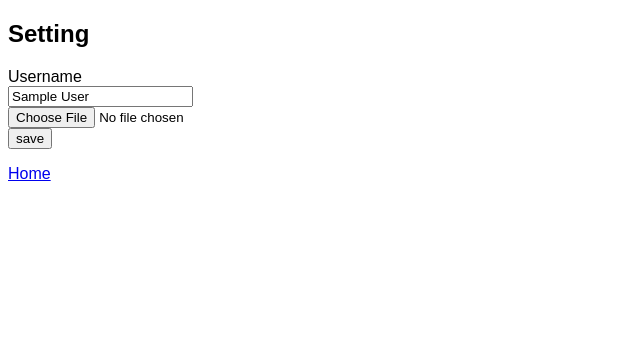
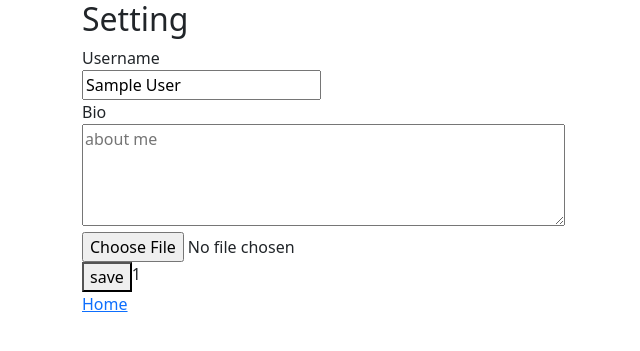
Before and after one commit to reactxsw/register-login-PHP, a PHP site: page /setting.php in a window 1280 px wide. Shown: the top 351 px of the page, without its empty margins (0-640 px from the left). Run offline with PHP 8.4, Linux system fonts and the light colour scheme; the visitor is signed in with stand-in values (Sample User, id 1).

Commit message:
Update setting.php

```diff
--- a/setting.php
+++ b/setting.php
@@ -1,18 +1,18 @@
 <?php
 session_start();
-    include('server.php');
+include ('server.php');
 
-    if (!isset($_SESSION['username'])) {
-        $_SESSION['msg'] = "You must log in first";
+if (!isset($_SESSION['username']))
+{
     header('location: login.php');
 }
 
-    if (isset($_GET['logout'])) {
+if (isset($_GET['logout']))
+{
     session_destroy();
     unset($_SESSION['username']);
     header('location: login.php');
 }
-
 ?>
 
 <!DOCTYPE html>
@@ -21,34 +21,50 @@
       <meta charset="UTF-8">
       <meta name="viewport" content="width=device-width, initial-scale=1.0">
       <title>setting Page</title>
-      <link rel="stylesheet" href="style.css">
+      <link rel="stylesheet" href="https://cdn.jsdelivr.net/npm/bootstrap@5.1.1/dist/css/bootstrap.min.css" integrity="sha384-F3w7mX95PdgyTmZZMECAngseQB83DfGTowi0iMjiWaeVhAn4FJkqJByhZMI3AhiU" crossorigin="anonymous">
    </head>
    <body>
-      <form action="setting_db.php" method="post">
-         <?php include('error.php'); ?>
+      <form enctype="multipart/form-data" action="setting_db.php" method="post">
+         <?php include ('error.php'); ?>
          <div class="container">
          <label>
             <h2 class="header">Setting</h2>
             <div class="setting">Username</div>
-            <input type="text" class = "setting" name="displayname" value="<?php echo $_SESSION["displayname"];?>"/>
+            <input type="text" class = "setting" name="displayname" value="<?php echo $_SESSION["displayname"]; ?>"/>
+         </label>
+         <br>
+         <label>
+         <div class="setting">Bio</div>
+            <textarea id="bio" name="bio" rows="4" cols="50" placeholder="about me"></textarea>
+            <br>
+            <div id="characters"></div>
          </label>
          <br>
          <label>
             <input type="file" name="image"/>
          </label>
-         <?php if (isset($_SESSION['error'])) : ?>
+         <?php if (isset($_SESSION['error'])): ?>
          <div class="error">
             <?php
-               echo '<span style="color:red;">'.$_SESSION['error']."</span>";
+    echo '<span style="color:red;">' . $_SESSION['error'] . "</span>";
     unset($_SESSION['error']);
 ?>
          </div>
-         <?php endif ?>
+         <?php
+endif ?>
          <div class="input-group">
             <button type="submit" name="setting" value="Submit" >save</button>
+            <?php if (isset($_SESSION['save'])): ?>
+               <?php
+    echo $_SESSION["save"];
+    unset($_SESSION['save']);
+?>
+            <?php
+endif ?>
          </div>
          <p><a href="index.php">Home</a></p>
       </form>
+      <script src="assets/javascript/bio.js"></script>
 
    </body>
 </html>
```
Lines whose indentation alone changed are shown as unchanged.
